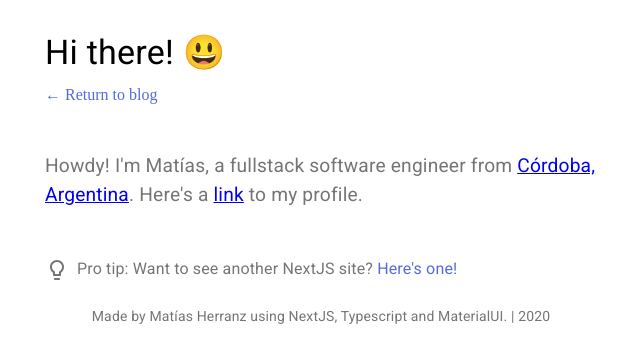
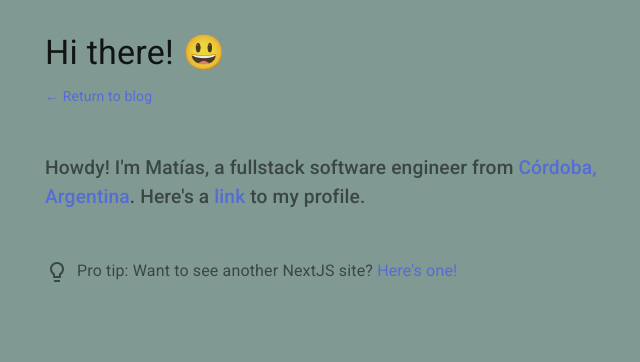
Before and after one commit to matiasherranz/miniblog, a Next.js app: page /about in a window 1280 px wide. Shown: the top 362 px of the page, without its empty margins (319-959 px from the left). Built offline with nearby package versions, Linux system fonts and the light colour scheme.

Commit message:
Updated about page and linked it from the index.

```diff
--- a/pages/about.tsx
+++ b/pages/about.tsx
@@ -4,12 +4,12 @@ import Typography from '@material-ui/core/Typography';
 import { createStyles, makeStyles, Theme } from '@material-ui/core/styles';
 import Box from '@material-ui/core/Box';
 import ProTip from '../components/ProTip';
-import Link from '../components/Link';
-import Footer from '../components/Footer';
+import Link from '@material-ui/core/Link';
+import { CssBaseline } from '@material-ui/core';
 
 const useStyles = makeStyles((theme: Theme) =>
   createStyles({
-    root: {
+    aboutText: {
       margin: theme.spacing(6, 0, 3),
       fontSize: '1.2rem',
       lineHeight: 1.5,
@@ -21,32 +21,36 @@ const About: FC = (): ReactElement => {
   const classes = useStyles();
   return (
     <Container maxWidth="sm">
+      <CssBaseline />
       <Box my={4}>
         <Typography variant="h4" component="h1" gutterBottom>
           Hi there! 😃
         </Typography>
         <Link href="/">← Return to blog</Link>
-        <Typography className={classes.root} color="textSecondary">
+        <Typography
+          variant="h6"
+          color="textSecondary"
+          className={classes.aboutText}
+        >
           Howdy! I&apos;m Matías, a fullstack software engineer from{' '}
-          <a
+          <Link
             href="https://goo.gl/maps/KGJbwMrzSz7mV1T37"
             target="_blank"
             rel="noreferrer"
           >
             Córdoba, Argentina
-          </a>
+          </Link>
           . Here&apos;s a{' '}
-          <a
+          <Link
             href="https://www.linkedin.com/in/matiasherranz"
             target="_blank"
             rel="noreferrer"
           >
             link
-          </a>{' '}
+          </Link>{' '}
           to my profile.
         </Typography>
         <ProTip />
-        <Footer />
       </Box>
     </Container>
   );
```
Also changed, not shown: components/Header.tsx (+16 -0 lines).
